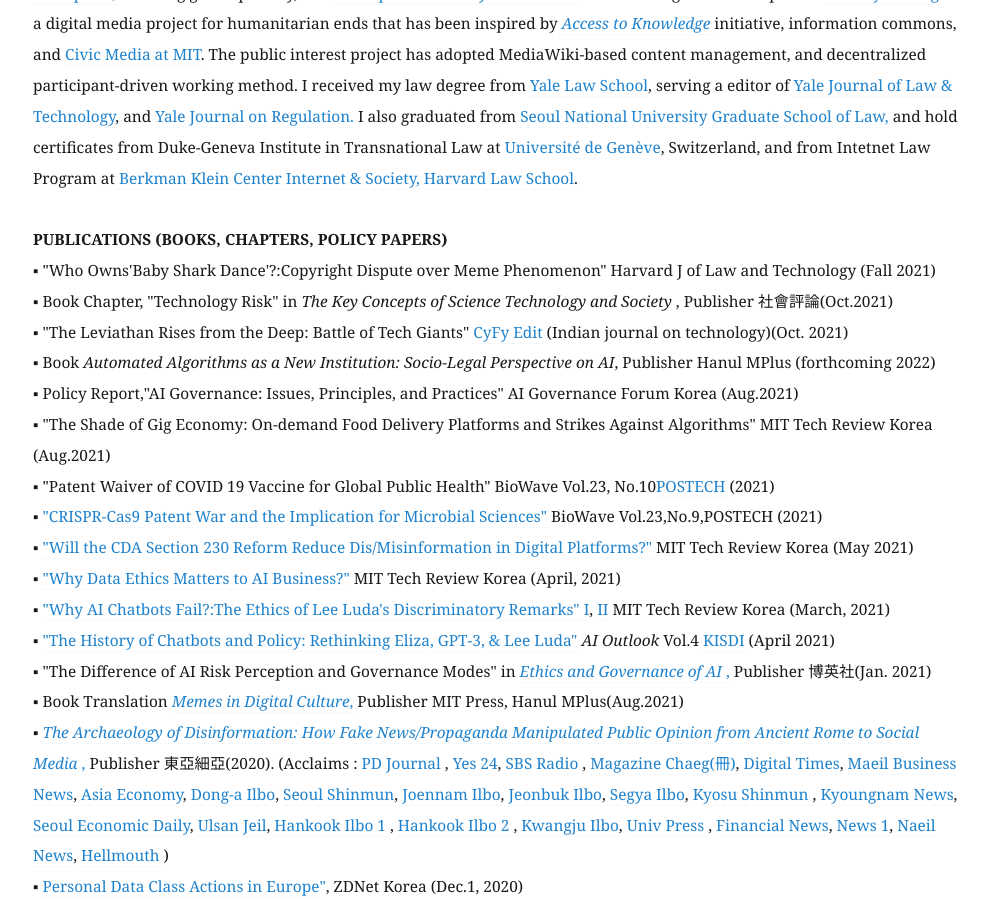
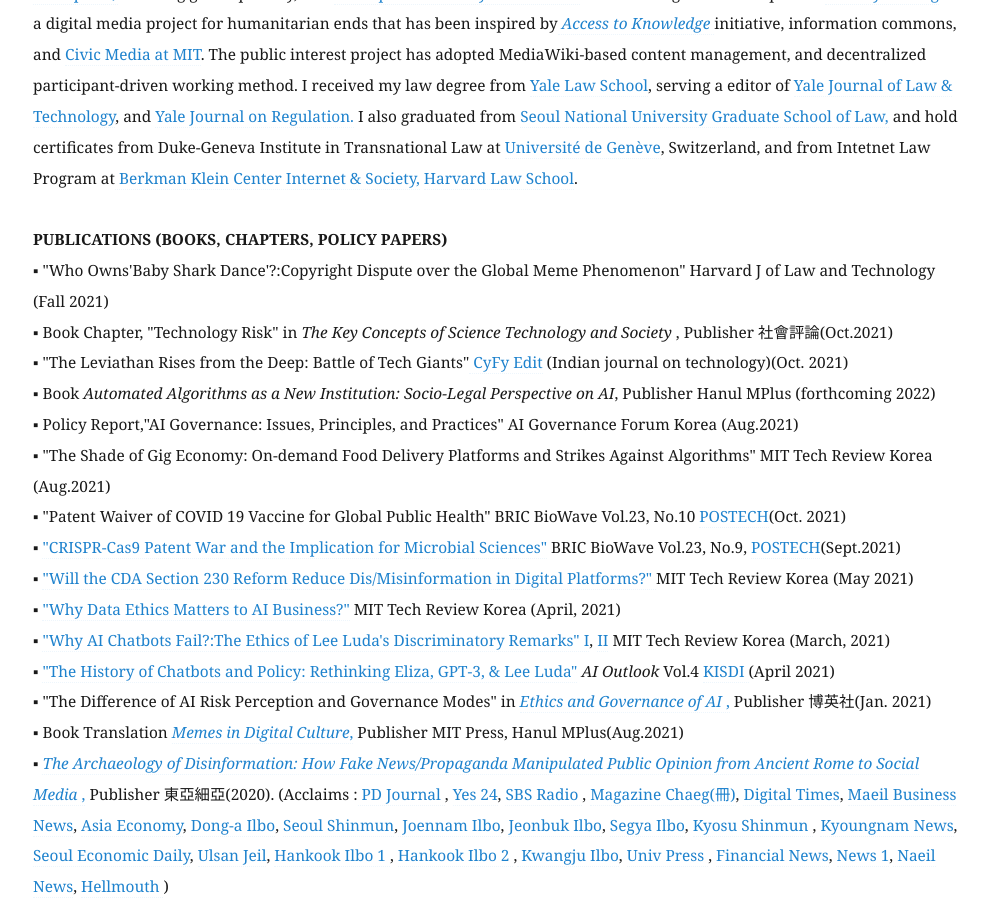
Before and after one commit to eunchangchoi/eunchangchoi.github.io, a Jekyll site: the page built from index.md, in a window 1280 px wide and 900 px high, scrolled down 1712 px. Shown: the whole window, without its empty margins (67-1055 px from the left). Built offline with Jekyll 4.4.1, drawn with Linux system fonts in a browser that asks for light colours.

Commit message:
Update index.md

```diff
--- a/index.md
+++ b/index.md
@@ -33,14 +33,14 @@
 <br>
 <br>
  <strong> PUBLICATIONS (BOOKS, CHAPTERS, POLICY PAPERS) </strong> <br>
-▪ "Who Owns'Baby Shark Dance'?:Copyright Dispute over Meme Phenomenon" Harvard J of Law and Technology (Fall 2021) <br>
+▪ "Who Owns'Baby Shark Dance'?:Copyright Dispute over the Global Meme Phenomenon" Harvard J of Law and Technology (Fall 2021) <br>
 ▪ Book Chapter, "Technology Risk" in <i> The Key Concepts of Science Technology and Society </i>, Publisher 社會評論(Oct.2021) <br>
 ▪ "The Leviathan Rises from the Deep: Battle of Tech Giants"<a href="https://www.orfonline.org/series/the-cyfy-edit/"> CyFy Edit</a> (Indian journal on technology)(Oct. 2021) <br>
 ▪ Book <i> Automated Algorithms as a New Institution: Socio-Legal Perspective on AI</i>, Publisher Hanul MPlus (forthcoming 2022) <br>
 ▪ Policy Report,"AI Governance: Issues, Principles, and Practices" AI Governance Forum Korea (Aug.2021) <br>
 ▪ "The Shade of Gig Economy: On-demand Food Delivery Platforms and Strikes Against Algorithms" MIT Tech Review Korea (Aug.2021)<br>
-▪ "Patent Waiver of COVID 19 Vaccine for Global Public Health" BioWave Vol.23, No.10<a href="https://www.ibric.org/biowave/bio_webzine_index.php">POSTECH </a>(2021)<br>
-▪ <a href="https://www.ibric.org/myboard/read.php?Board=report&id=3843">"CRISPR-Cas9 Patent War and the Implication for Microbial Sciences"</a> BioWave Vol.23,No.9,POSTECH (2021)<br>
+▪ "Patent Waiver of COVID 19 Vaccine for Global Public Health" BRIC BioWave Vol.23, No.10 <a href="https://www.ibric.org/biowave/bio_webzine_index.php"> POSTECH</a>(Oct. 2021)<br>
+▪ <a href="https://www.ibric.org/myboard/read.php?Board=report&id=3843">"CRISPR-Cas9 Patent War and the Implication for Microbial Sciences"</a> BRIC BioWave Vol.23, No.9,  <a href="https://www.ibric.org/biowave/bio_webzine_index.php"> POSTECH</a>(Sept.2021)<br>
 ▪ <a href="https://www.technologyreview.kr/communicatioins-decency-act-misinformation/">"Will the CDA Section 230 Reform Reduce Dis/Misinformation in Digital Platforms?" </a> MIT Tech Review Korea (May 2021) <br>
 ▪ <a href="https://www.technologyreview.kr/why-data-ethics-is-important-in-ai-business/">"Why Data Ethics Matters to AI Business?"</a> MIT Tech Review Korea (April, 2021)<br>
 ▪ <a href="https://www.technologyreview.kr/why-ai-chatbots-fail-lee-luda-part-1/"> "Why AI Chatbots Fail?:The Ethics of Lee Luda's Discriminatory Remarks" I</a>, <a href="https://www.technologyreview.kr/why-ai-chatbots-fail-lee-luda-part-2/"> II</a> MIT Tech Review Korea (March, 2021)<br>
```
